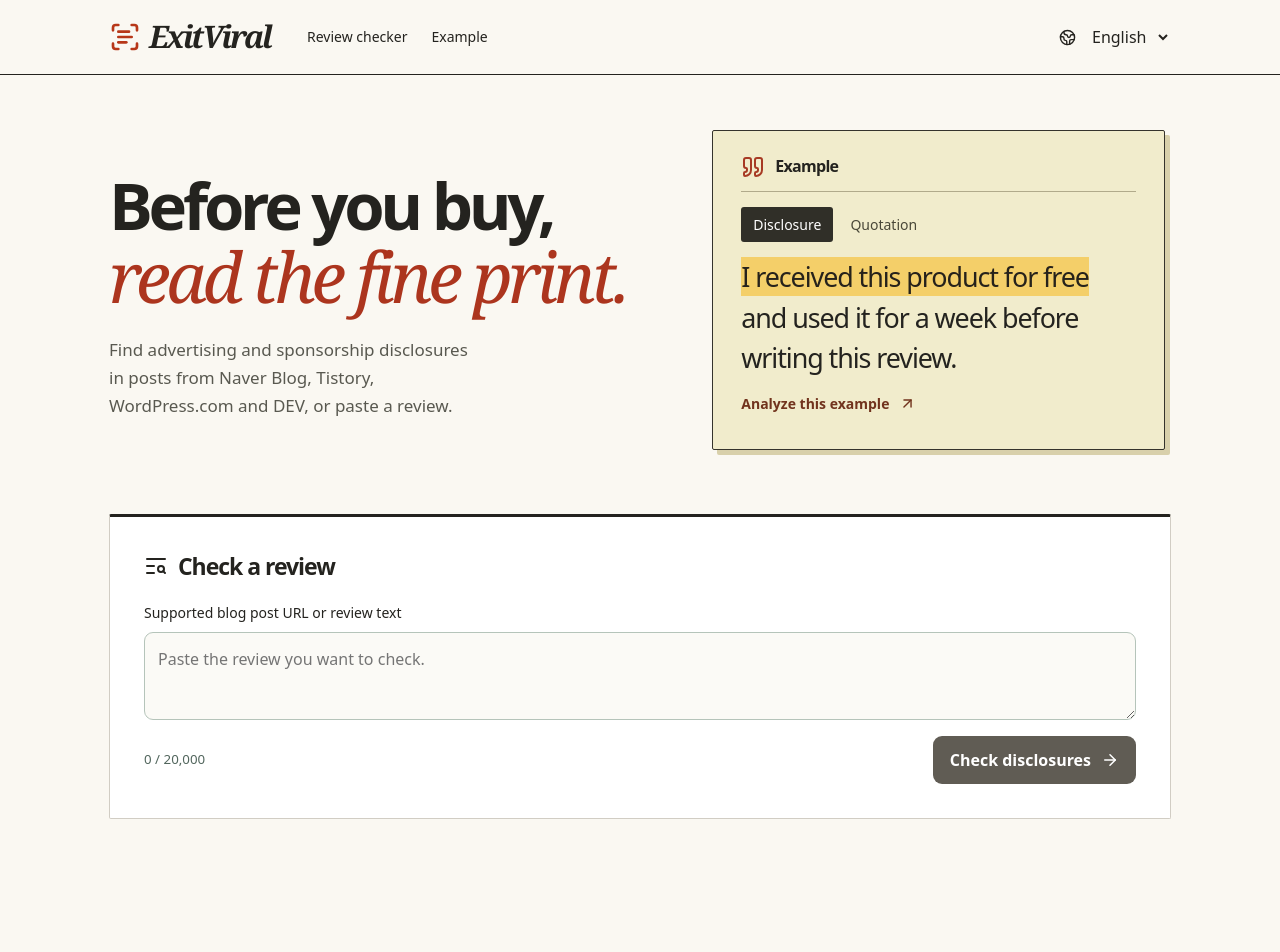
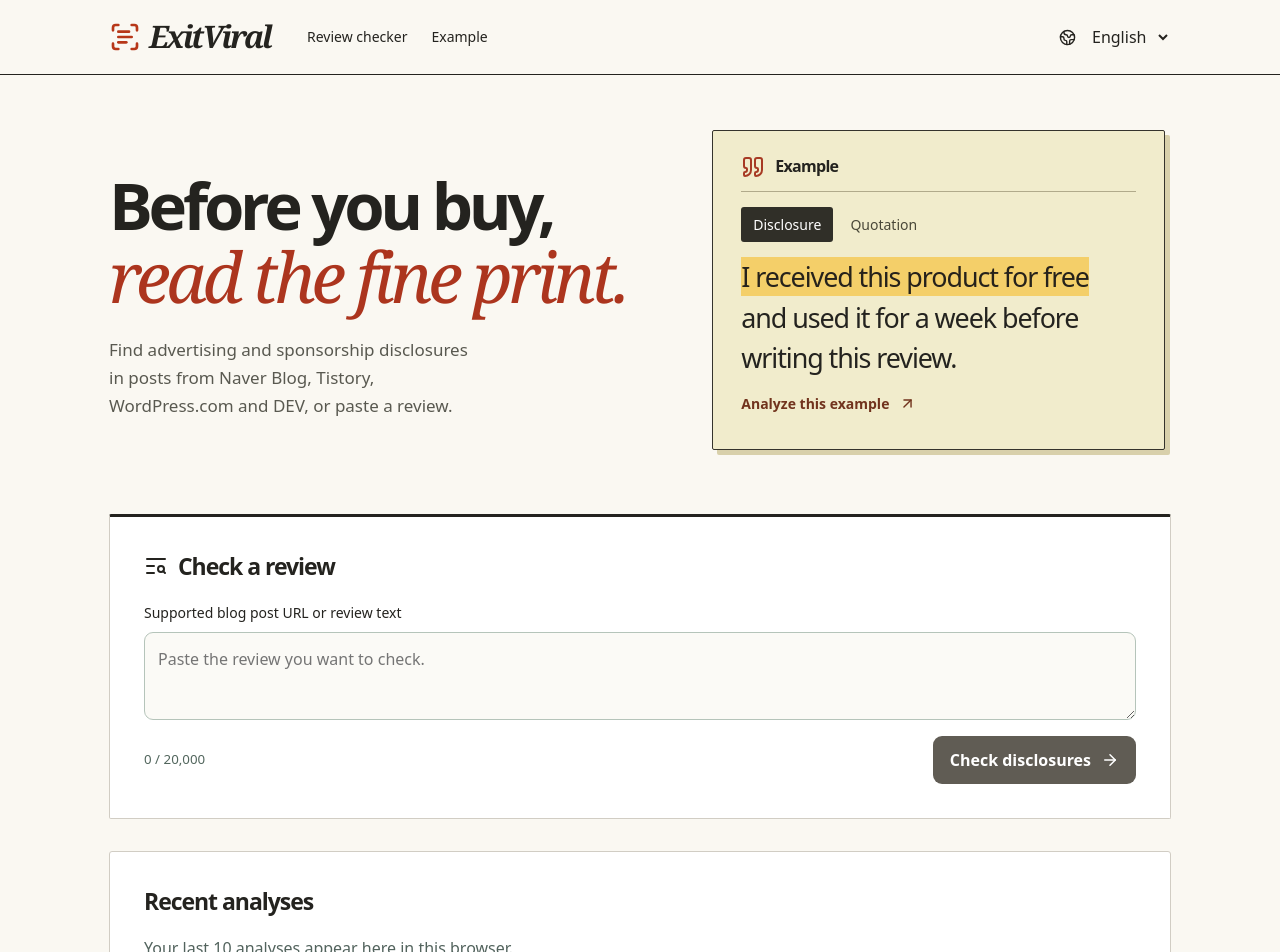
Before and after one commit to issac-52/viral-explorer, a React (Vite) app: page / in a window 1280 px wide. Shown: the top 952 px of the page. Before the commit the page ends 879 px from the top, so only its background shows below. Built offline with nearby package versions, Linux system fonts and the light colour scheme.

Commit message:
Keep ten recent analyses in browser storage with result and source links

```diff
--- a/src/copy.ts
+++ b/src/copy.ts
@@ -1,5 +1,6 @@
 export const copy = {
   ko: {
+    recent: "탐색한 기록", noRecent: "분석을 마치면 이 브라우저에 최근 기록이 최대 10건 표시돼요.", source: "원문",
     direct: "고지 예문",
     quotation: "인용 예문",
     quotePrefix: "옆 글에는 ‘",
@@ -22,6 +23,7 @@ export const copy = {
     suffix: " 일주일 동안 사용한 뒤 작성했습니다.",
     manual:'이 링크에서 본문을 가져올 수 없어요. 주소 대신 후기 본문을 붙여넣어 주세요.', limited:'요청이 많아요. 1분 후 다시 시도해 주세요.', brand:'엑싯바이럴', language:'표시 언어', title:'이 후기, 협찬일까?', intro:'후기 본문에서 광고·협찬을 알리는 표현을 찾아보세요.', label:'지원하는 블로그 글 주소 또는 후기 본문', placeholder:'확인하고 싶은 후기를 붙여넣으세요.', run:'고지 문구 찾기', busy:'확인 중…', found:'고지와 관련된 표현을 찾았어요', empty:'등록된 고지 표현을 찾지 못했어요', note:'문맥에 따라 잘못 감지하거나 고지를 놓칠 수 있어요. 실제 협찬 여부는 원문과 함께 판단하세요.', error:'요청을 처리할 수 없어요. 다시 시도해 주세요.' },
   ja: {
+    recent: "分析履歴", noRecent: "分析すると、このブラウザーに直近10件まで表示されます。", source: "原文",
     direct: "提供の例",
     quotation: "引用の例",
     quotePrefix: "別の記事には「",
@@ -44,6 +46,7 @@ export const copy = {
     suffix: "、一週間使用してから書きました。",
     manual:'本文を取得できませんでした。URLの代わりにレビュー本文を貼り付けてください。', limited:'リクエストが集中しています。1分後にお試しください。', brand:'ExitViral', language:'表示言語', title:'このレビュー、PRかな？', intro:'レビュー本文から広告や提供に関する表現を探します。', label:'対応ブログの記事URLまたはレビュー本文', placeholder:'確認したいレビューを貼り付けてください。', run:'表記を確認', busy:'確認中…', found:'広告・提供に関連する表現が見つかりました', empty:'登録済みの表現は見つかりませんでした', note:'文脈による誤検出や見落としがあります。実際の提供関係は原文とあわせてご判断ください。', error:'リクエストを処理できませんでした。もう一度お試しください。' },
   en: {
+    recent: "Recent analyses", noRecent: "Your last 10 analyses appear here in this browser.", source: "Source",
     direct: "Disclosure",
     quotation: "Quotation",
     quotePrefix: "Her blog said “",
--- a/src/main.tsx
+++ b/src/main.tsx
@@ -3,6 +3,7 @@ import { createRoot } from 'react-dom/client';
 import { copy, type Language } from './copy';
 import * as Tabs from '@radix-ui/react-tabs';
 import { ScanText, ArrowUpRight, ArrowRight, Globe2, Quote, TextSearch, LoaderCircle } from 'lucide-react';
+import { readRecent, recentKey, remember } from './recent';
 import './style.css';
 
 import type { Excerpt } from '../worker/rules';
@@ -11,6 +12,14 @@ type Analysis = { id: string; evidence: string[]; excerpts?: Excerpt[] };
 function App() {
   const initialLanguage = localStorage.getItem('language') || navigator.language.split('-')[0];
   const [lang, setLang] = useState<Language>(initialLanguage === 'en' || initialLanguage === 'ja' ? initialLanguage : 'ko');
+  const [recent, setRecent] = useState(readRecent);
+  useEffect(() => {
+    const sync = (event: StorageEvent) => {
+      if (!event.key || event.key === recentKey) setRecent(readRecent());
+    };
+    window.addEventListener('storage', sync);
+    return () => window.removeEventListener('storage', sync);
+  }, []);
   const [text, setText] = useState('');
   const [analysis, setAnalysis] = useState<Analysis | null>(null);
   const [busy, setBusy] = useState(false);
@@ -57,6 +66,7 @@ function App() {
       if (!response.ok) throw Error();
       const data: Analysis = await response.json();
       setAnalysis(data);
+      setRecent(remember(data.id, input, recent));
       history.replaceState(null, '', '?result=' + data.id);
     } catch { setError('error'); }
     finally { setBusy(false); }
@@ -100,6 +110,14 @@ function App() {
             {before}<mark>{match}</mark>{after}</blockquote>)}<p>{t.note}</p></section>}
       </div>
 
+      <section className="recent" aria-labelledby="recent-title">
+        <h2 id="recent-title">{t.recent}</h2>
+        {recent.length === 0 ? <p>{t.noRecent}</p> :
+          <ol>{recent.map(item => <li key={item.source ?? item.id}>
+            <a className="recentResult" href={'?result=' + encodeURIComponent(item.id)}>{item.label}</a>
+            {item.source && <a className="recentSource" href={item.source} target="_blank" rel="noreferrer">{t.source}<ArrowUpRight size={15}/></a>}
+          </li>)}</ol>}
+      </section>
     </main></>;
 }
 createRoot(document.getElementById('root')!).render(<App/>);
--- /dev/null
+++ b/src/recent.ts
@@ -0,0 +1,23 @@
+export const recentKey = 'exitviral.recent.v1';
+type Item = { id: string; label: string; source: string | null };
+
+function isSource(value: unknown): value is string {
+  return typeof value === 'string' && /^https?:\/\/\S+$/i.test(value);
+}
+export function readRecent(): Item[] {
+  try {
+    const data = JSON.parse(localStorage.getItem(recentKey) || '[]');
+    return Array.isArray(data) ? data.filter((row): row is Item =>
+      row && typeof row.id === 'string' && typeof row.label === 'string' &&
+      (row.source === null || isSource(row.source))).slice(0, 10) : [];
+  } catch { return []; }
+}
+export function remember(id: string, input: string, current: Item[]): Item[] {
+  const value = input.trim();
+  const source = isSource(value) ? value : null;
+  const label = source ?? Array.from(value.replace(/\s+/g, ' ')).slice(0, 80).join('');
+  const previous = current.filter(item => source ? item.source !== source : item.source !== null || item.id !== id);
+  const next = [{ id, label, source }, ...previous].slice(0, 10);
+  try { localStorage.setItem(recentKey, JSON.stringify(next)); } catch { /* Keep the in-memory list. */ }
+  return next;
+}
--- a/src/style.css
+++ b/src/style.css
@@ -109,3 +109,10 @@ section blockquote small { display:block; font-size:13px; margin-bottom:4px; col
 @media (max-width: 400px) { h1 { font-size: 36px; overflow-wrap: anywhere; } }
 
 @media (max-width: 400px) { .bar { gap: 8px; } .language { gap: 0; } }
+
+.recent { order:4; }
+.recent ol { list-style:none; margin:16px 0 0; padding:0; }
+.recent li { display:flex; align-items:center; gap:16px; border-top:1px solid var(--line); }
+.recentResult { min-width:0; flex:1; overflow:hidden; text-overflow:ellipsis; white-space:nowrap; padding:12px 0; }
+.recentSource { display:inline-flex; align-items:center; gap:3px; font-size:14px; padding:12px 0; }
+.recent a:hover { text-decoration:underline; }
```
